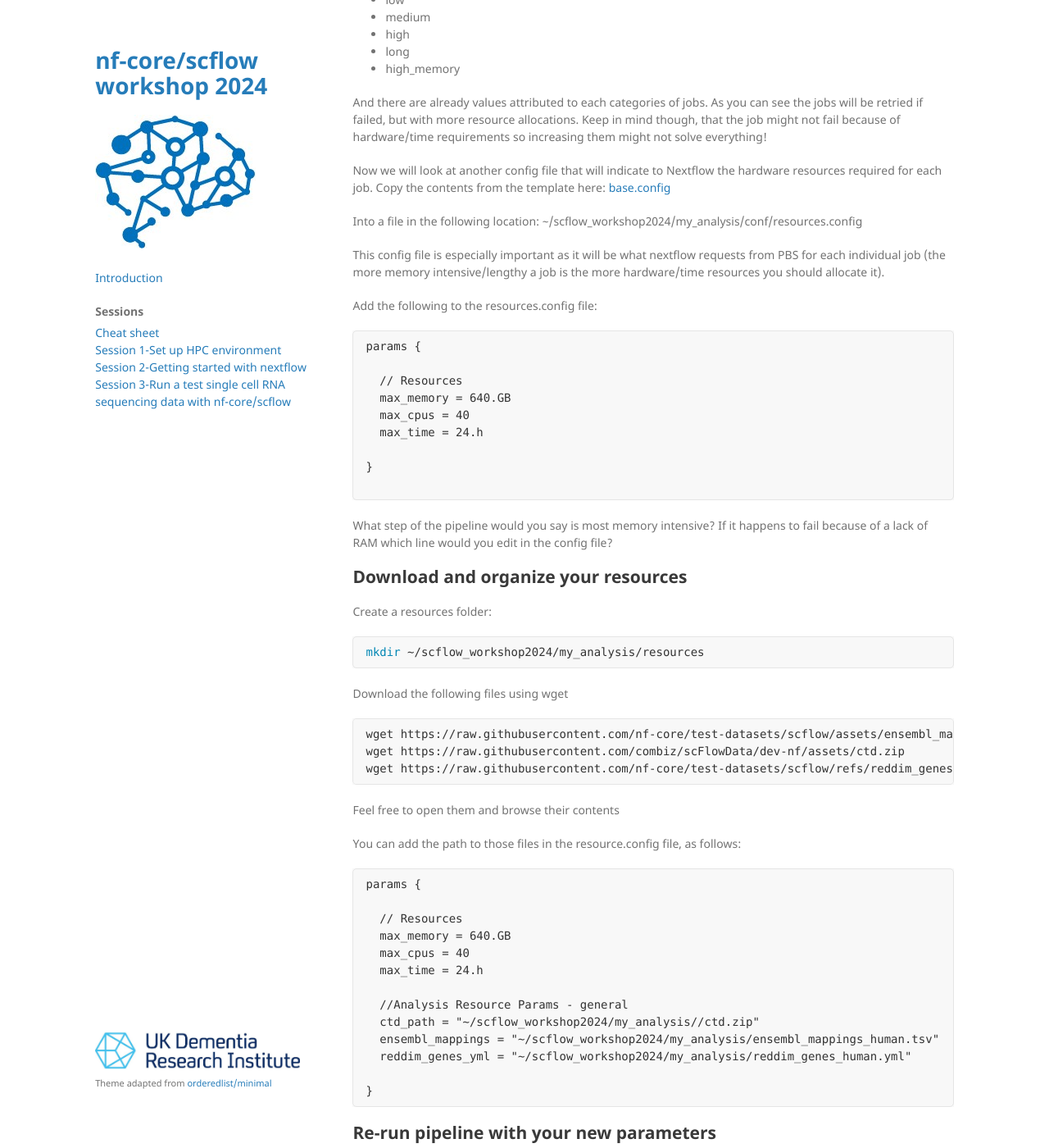
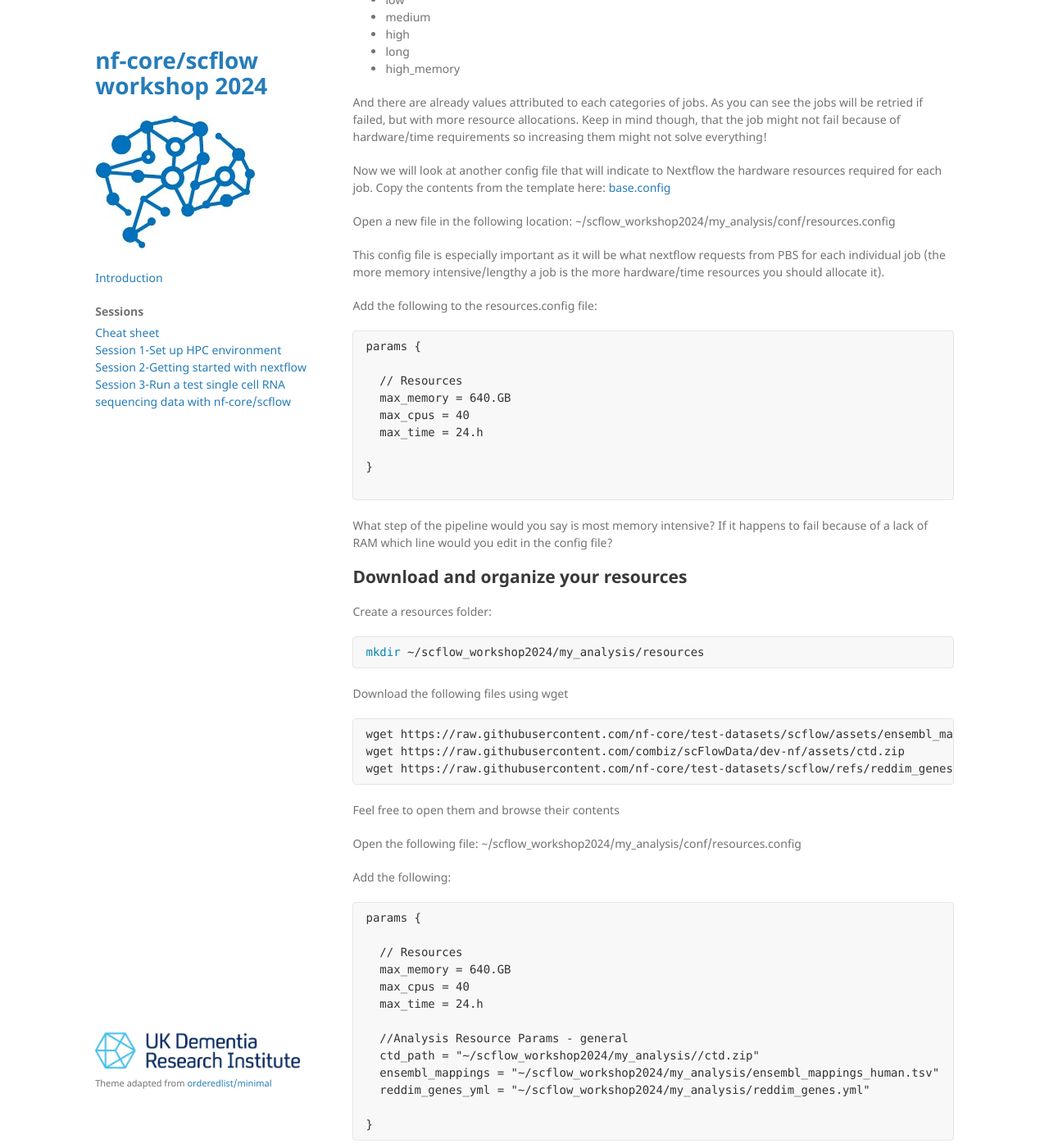
Before and after one commit to nfancy/scflow-workshop2024.github.io, a Jekyll site: the page built from docs/pages/main/session-3.md, in a window 1280 px wide and 1400 px high, scrolled down 1722 px. Shown: the whole window at 82% size. Built offline with Jekyll 4.4.1, drawn with Linux system fonts in a browser that asks for light colours; the repository's description, which GitHub fills in, is left out.

Commit message:
Update session-3.md

````diff
--- a/docs/pages/main/session-3.md
+++ b/docs/pages/main/session-3.md
@@ -86,7 +86,7 @@ And there are already values attributed to each categories of jobs. As you can s
 
 Now we will look at another config file that will indicate to Nextflow the hardware resources required for each job. Copy the contents from the template here: [base.config](https://github.com/combiz/nf-core-scflow/blob/dev/conf/base.config)
 
-Into a file in the following location:
+Open a new file in the following location:
 ~/scflow_workshop2024/my_analysis/conf/resources.config
 
 This config file is especially important as it will be what nextflow requests from PBS for each individual job (the more memory intensive/lengthy a job is the more hardware/time resources you should allocate it).
@@ -125,7 +125,9 @@ wget https://raw.githubusercontent.com/nf-core/test-datasets/scflow/refs/reddim_
 
 Feel free to open them and browse their contents
 
-You can add the path to those files in the resource.config file, as follows:
+Open the following file: ~/scflow_workshop2024/my_analysis/conf/resources.config
+
+Add the following:
 
 ```
 params {
@@ -138,7 +140,7 @@ params {
   //Analysis Resource Params - general
   ctd_path = "~/scflow_workshop2024/my_analysis//ctd.zip"
   ensembl_mappings = "~/scflow_workshop2024/my_analysis/ensembl_mappings_human.tsv"
-  reddim_genes_yml = "~/scflow_workshop2024/my_analysis/reddim_genes_human.yml"
+  reddim_genes_yml = "~/scflow_workshop2024/my_analysis/reddim_genes.yml"
 
 }
 ```
````
